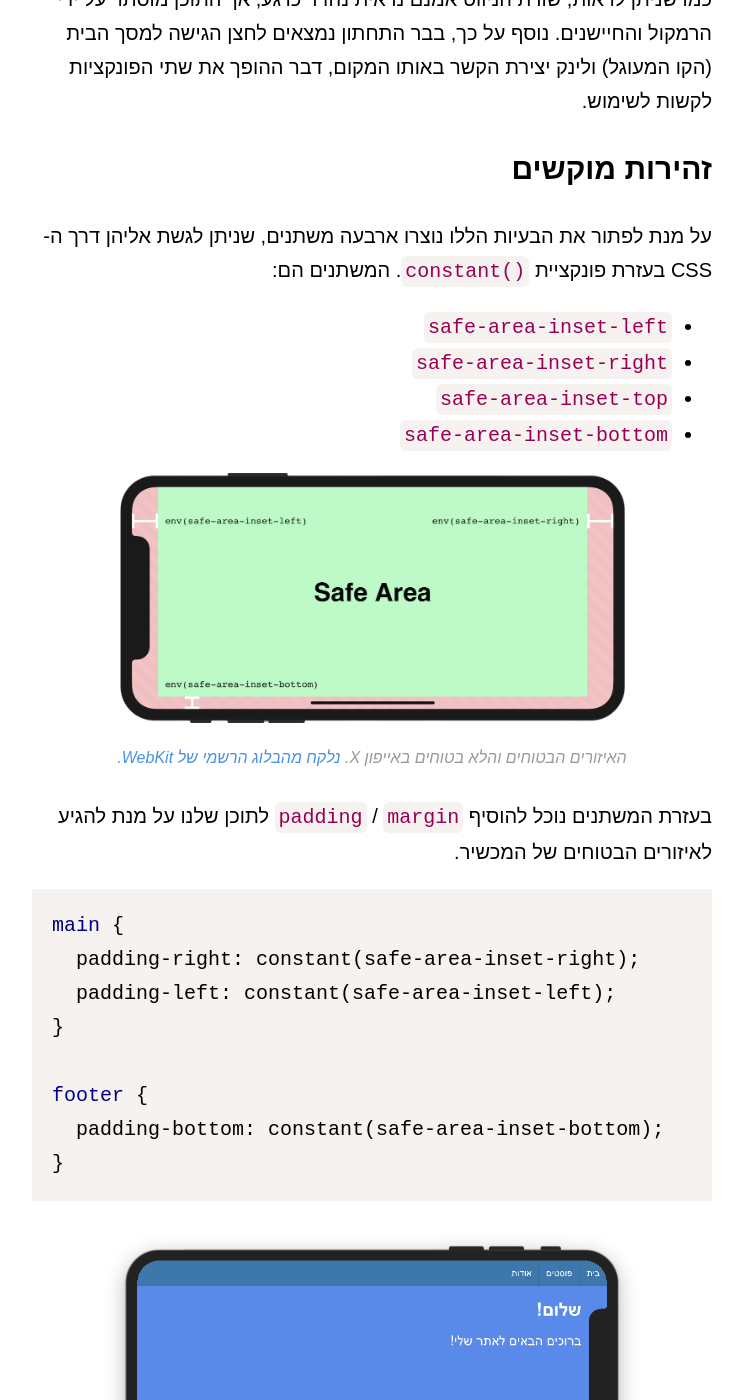
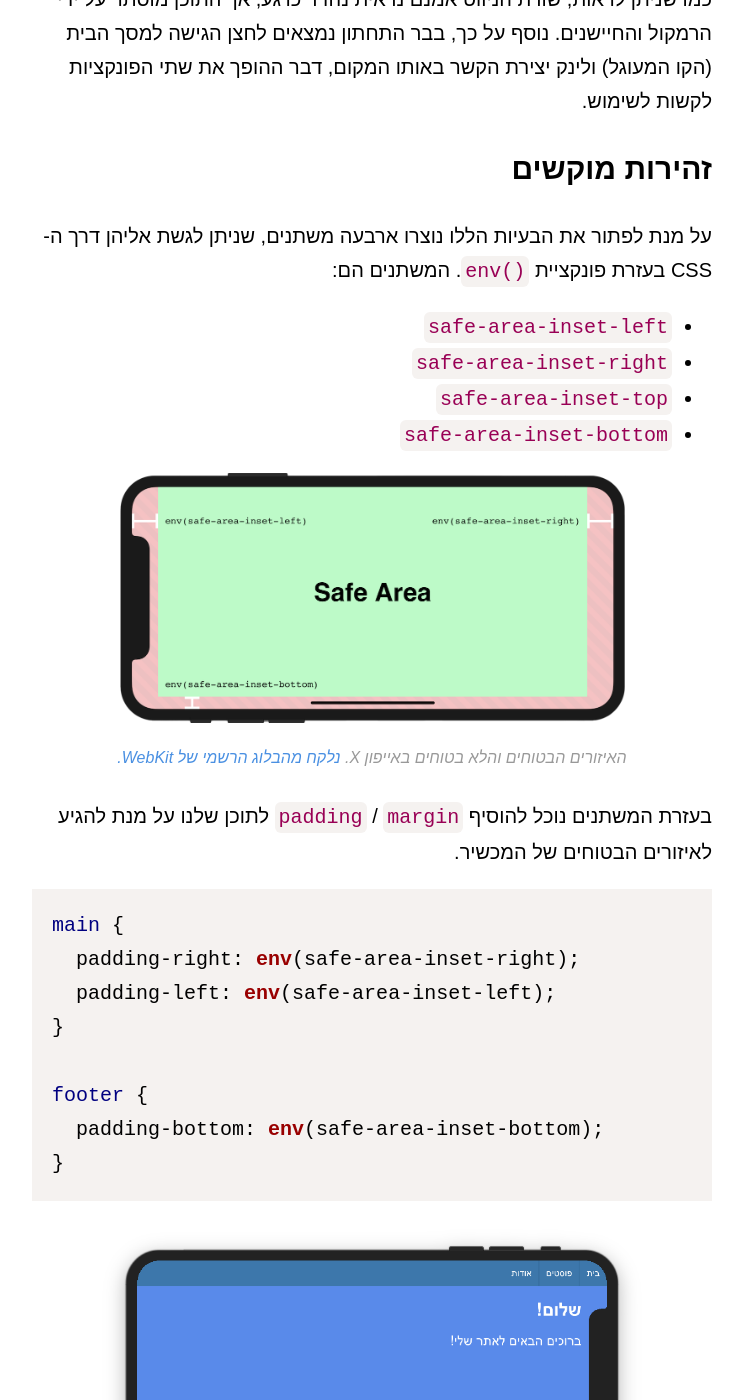
Before and after one commit to guytepper/devhead.co.il, a Jekyll site: the page built from _posts/2017-10-21-designing-for-iphone-x.md, in a window 1280 px wide and 1400 px high, scrolled down 2439 px. Shown: the whole window, without its empty margins (268-1011 px from the left). Built offline with Jekyll 4.4.1, drawn with Linux system fonts in a browser that asks for light colours; some web fonts are replaced; some of the changed text lies outside the part shown.

Commit message:
Changed constant to env

```diff
--- a/_posts/2017-10-21-designing-for-iphone-x.md
+++ b/_posts/2017-10-21-designing-for-iphone-x.md
@@ -51,7 +51,7 @@ excerpt: לאייפון X יש מסך שמגיע לכל קצוות המכשיר,
 
 ## זהירות מוקשים
 
-על מנת לפתור את הבעיות הללו נוצרו ארבעה משתנים, שניתן לגשת אליהן דרך ה- CSS בעזרת פונקציית `()constant`. המשתנים הם:
+על מנת לפתור את הבעיות הללו נוצרו ארבעה משתנים, שניתן לגשת אליהן דרך ה- CSS בעזרת פונקציית `()env`. המשתנים הם:
 
 - `safe-area-inset-left`
 - `safe-area-inset-right`
@@ -72,12 +72,12 @@ excerpt: לאייפון X יש מסך שמגיע לכל קצוות המכשיר,
 {% highlight css %}
 
 main {
-  padding-right: constant(safe-area-inset-right);
-  padding-left: constant(safe-area-inset-left);
+  padding-right: env(safe-area-inset-right);
+  padding-left: env(safe-area-inset-left);
 }
 
 footer {
-  padding-bottom: constant(safe-area-inset-bottom);
+  padding-bottom: env(safe-area-inset-bottom);
 }
 
 {% endhighlight %}
@@ -90,7 +90,7 @@ footer {
 
 <aside class="post__note">
 <p>iOS 11 משתמשת בפונקציית ה- <code>()constant</code> בכדי לגשת למשתנים שהוגדרו ע״י הדפדפן, אך ב- <a href="https://github.com/w3c/csswg-drafts/issues/1693">CSS Working Group החליטו</a> להשתמש בשם <code>()env</code> לפונקציה בסופו של דבר.</p>
-<p>לכן, על מנת לתמוך באייפון X נכון לעכשיו, יש להשתמש בפונקצייה <code>()constant</code>, אך בעתיד יהיה צורך לשנות את השם ל- <code>()env</code>.</p>
+<p>לכן, על מנת לתמוך באייפון X נכון לעכשיו, יש להשתמש בפונקצייה <code>()env</code>, אך בעתיד יהיה צורך לשנות את השם ל- <code>()env</code>.</p>
 </aside>
 
 # משנים כיוון
@@ -114,8 +114,8 @@ footer {
 
 @supports(padding: max(0px)) {
   main {
-    padding-right: max(12px, constant(safe-area-inset-right));
-    padding-left: max(12px, constant(safe-area-inset-left));
+    padding-right: max(12px, env(safe-area-inset-right));
+    padding-left: max(12px, env(safe-area-inset-left));
   }
 }
 
```
